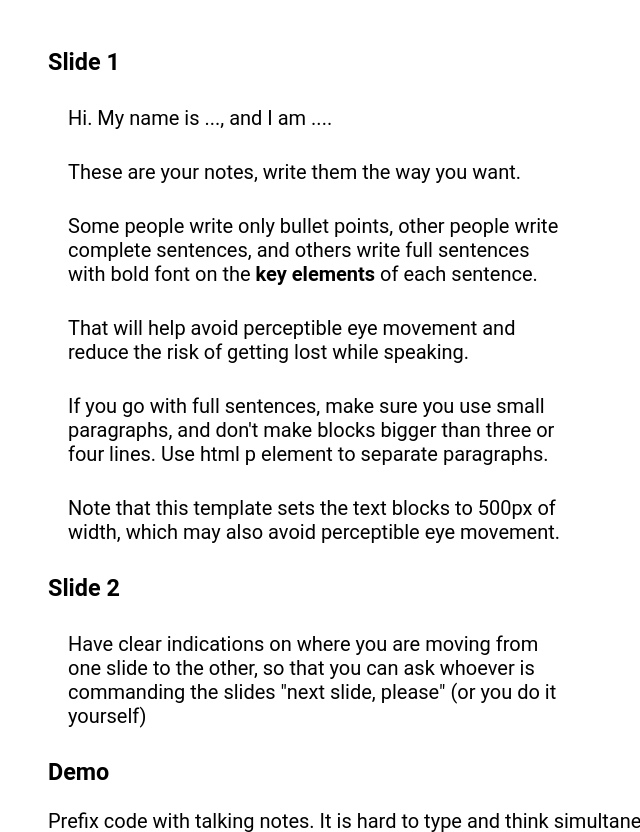
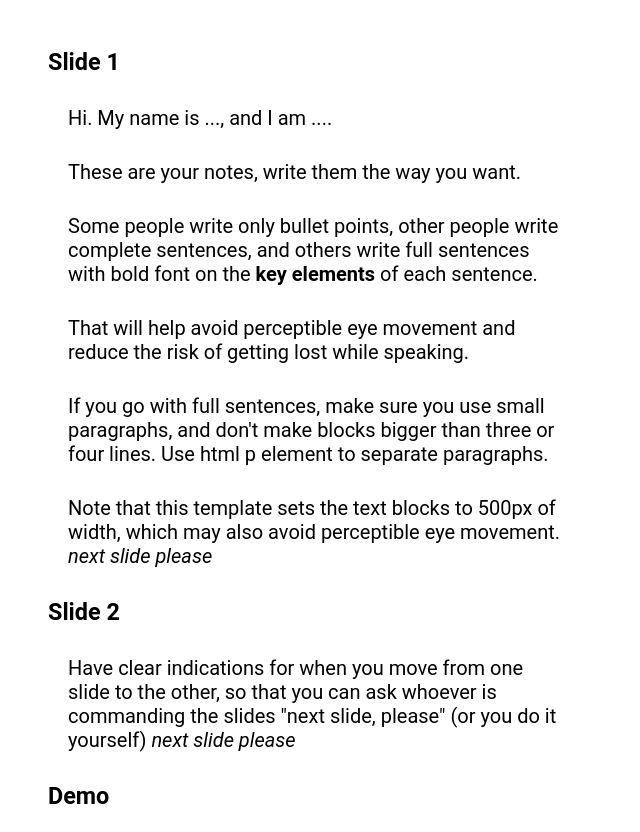
Before and after one commit to mangini/preso-helpers, a plain HTML site: page speaker_notes/index.html in a window 1280 px wide. Shown: the top 832 px of the page, without its empty margins (0-640 px from the left). Drawn offline with Linux system fonts and the light colour scheme.

Commit message:
minor changes in text

```diff
--- a/speaker_notes/index.html
+++ b/speaker_notes/index.html
@@ -55,13 +55,15 @@ paragraphs.
 Note that this template sets the text blocks to 500px of width, which may also
 avoid perceptible eye movement.
 
+<i>next slide please</i>
 
 <h3>Slide 2</h3>
 <p>
-Have clear indications on where you are moving from one slide to the other, so
+Have clear indications for when you move from one slide to the other, so
 that you can ask whoever is commanding the slides "next slide, please" (or you
 do it yourself)
 
+<i>next slide please</i>
 
 <h3>Demo</h3>
 
```
